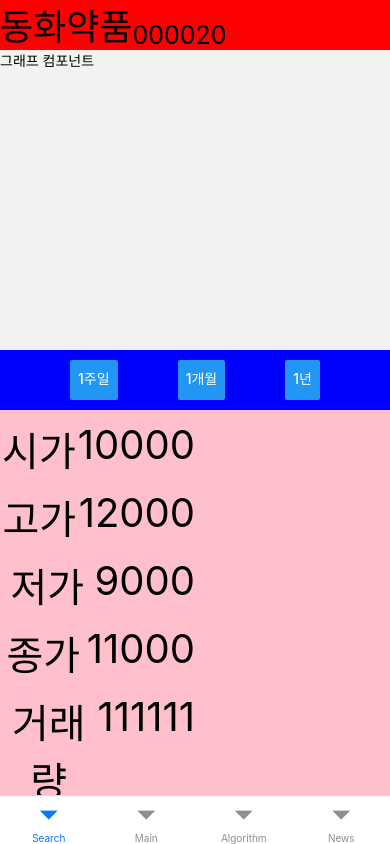
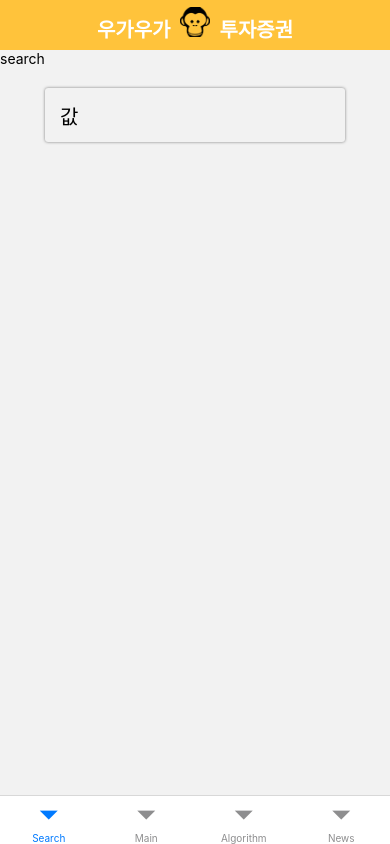
Before and after one commit to geunsoo96/Stock_ProjectA_Mobile, a React Native app in the folder projectA/: screen /Search in a window 390 px wide. Built offline with nearby package versions, Linux system fonts and the light colour scheme.

Commit message:
검색창 추가, db연동 예정

```diff
--- a/projectA/src/App.js
+++ b/projectA/src/App.js
@@ -8,7 +8,7 @@
 import Algorithm from './components/Algorithm/algorithm';
 import News from './components/News/News.js';
 import Detail from './components/Detail/Detail';
-import Search from './components/Search/Search';
+import Search from './components/Detail/search';
 
 // const Stack = createNativeStackNavigator();
 const Tab = createBottomTabNavigator();
@@ -20,7 +20,7 @@
         <Tab.Navigator
           initialRouteName="Main"
           screenOptions={{headerShown: false}}>
-          <Tab.Screen name="Search" component={Detail} />
+          <Tab.Screen name="Search" component={Search} />
           <Tab.Screen name="Main" component={Main} />
           <Tab.Screen name="Algorithm" component={Algorithm} />
           <Tab.Screen name="News" component={News} />
--- /dev/null
+++ b/projectA/src/components/Detail/Search.js
@@ -0,0 +1,52 @@
+
+import { StyleSheet, Text, View, TextInput } from 'react-native'
+import React from 'react'
+import Header from '../../Layout/Header'
+import { useState } from 'react'
+
+
+export default function Search() {
+
+  //search 값을 useState로 관리
+  const [search, onChangeText] = React.useState('값')
+  function onPress(){
+    alert(search)
+  }
+
+  return (
+    <View>
+      <Header />
+      <Text>search</Text>
+      <View style={styles.container}>
+        {/* onChageText 실행시 폼 입력값을 search 에 저장 */}
+        <TextInput name="search" style={styles.textInput} placeholder={"검색어 입력"} value={search} onChangeText={text=>{
+          onChangeText(text);
+
+        }} onSubmitEditing={onPress}></TextInput>
+      </View>
+    </View>
+  )
+}
+
+const styles = StyleSheet.create({
+  container:{
+    display:'flex',
+    justifyContent:'center',
+    alignItems:'center',
+    height:'80%'
+  },
+  textInput:{
+    borderWidth:0,
+    width:300,
+    fontSize:20,
+    borderRadius:3,
+    padding:15,
+    shadowOpacity: 0.5,
+    shadowRadius: 3,
+    shadowOffset: {
+      height: 0,
+      width: 0,
+    },
+    elevation: 2,
+  }
+})
```
